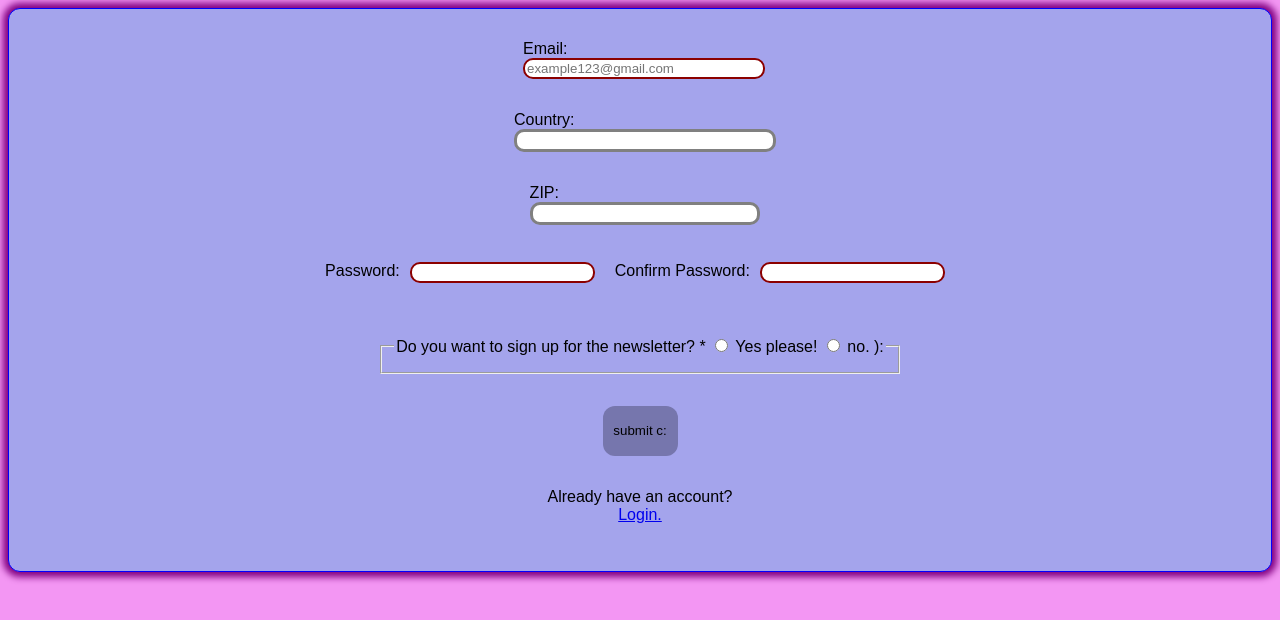
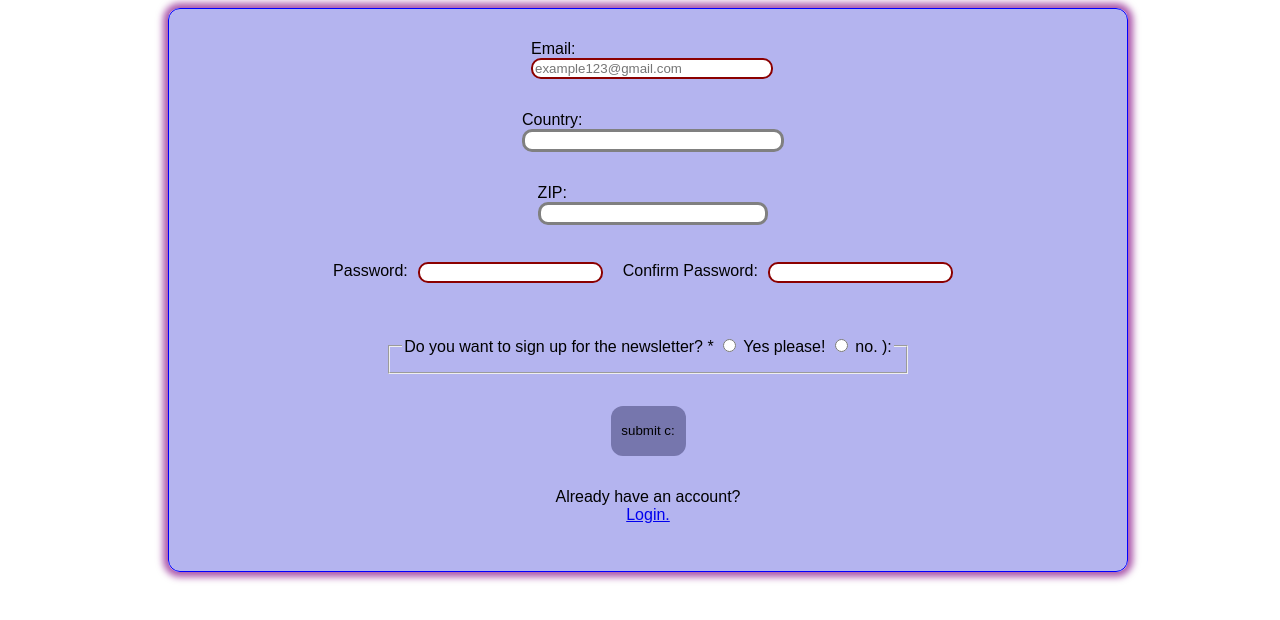
Before and after one commit to pinkx-xlink/form-validation-project, a plain HTML site: page index.html in a window 1280 px wide. Drawn offline with Linux system fonts and the light colour scheme.

Commit message:
Change form background color, decrease its width, and center it

```diff
--- a/style.css
+++ b/style.css
@@ -1,13 +1,17 @@
 body {
-    background-color: rgb(243, 150, 243);
+    width: 100%;
+    display: flex;
+    justify-content: center;
 }
 form {
     font-family: Arial, Helvetica, sans-serif;
     font-size: medium;
+    width: 75%;
+
 }
 
 .container {
-    background-color: rgb(164, 164, 236);
+    background-color: rgba(164, 164, 236, 0.815);
     display: flex;
     flex-direction: column;
     align-items: center;
@@ -15,7 +19,7 @@ form {
     padding: 15px;
     border-radius: 12px;
     border: 1px solid blue;
-    box-shadow: 0 0 7px 5px purple;
+    box-shadow: 0 0 7px 5px rgba(128, 0, 128, 0.658);
 }
 
 input {
```
